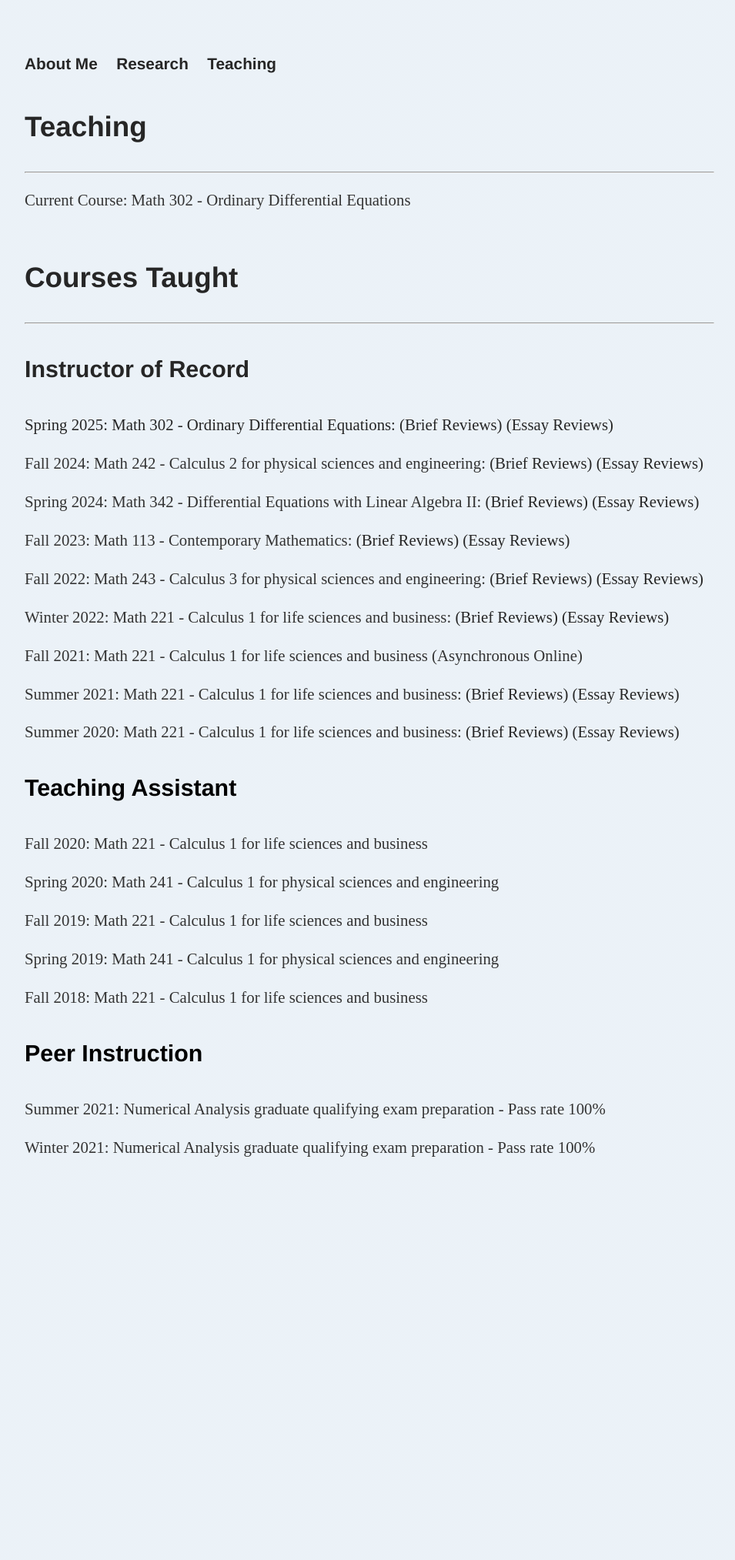
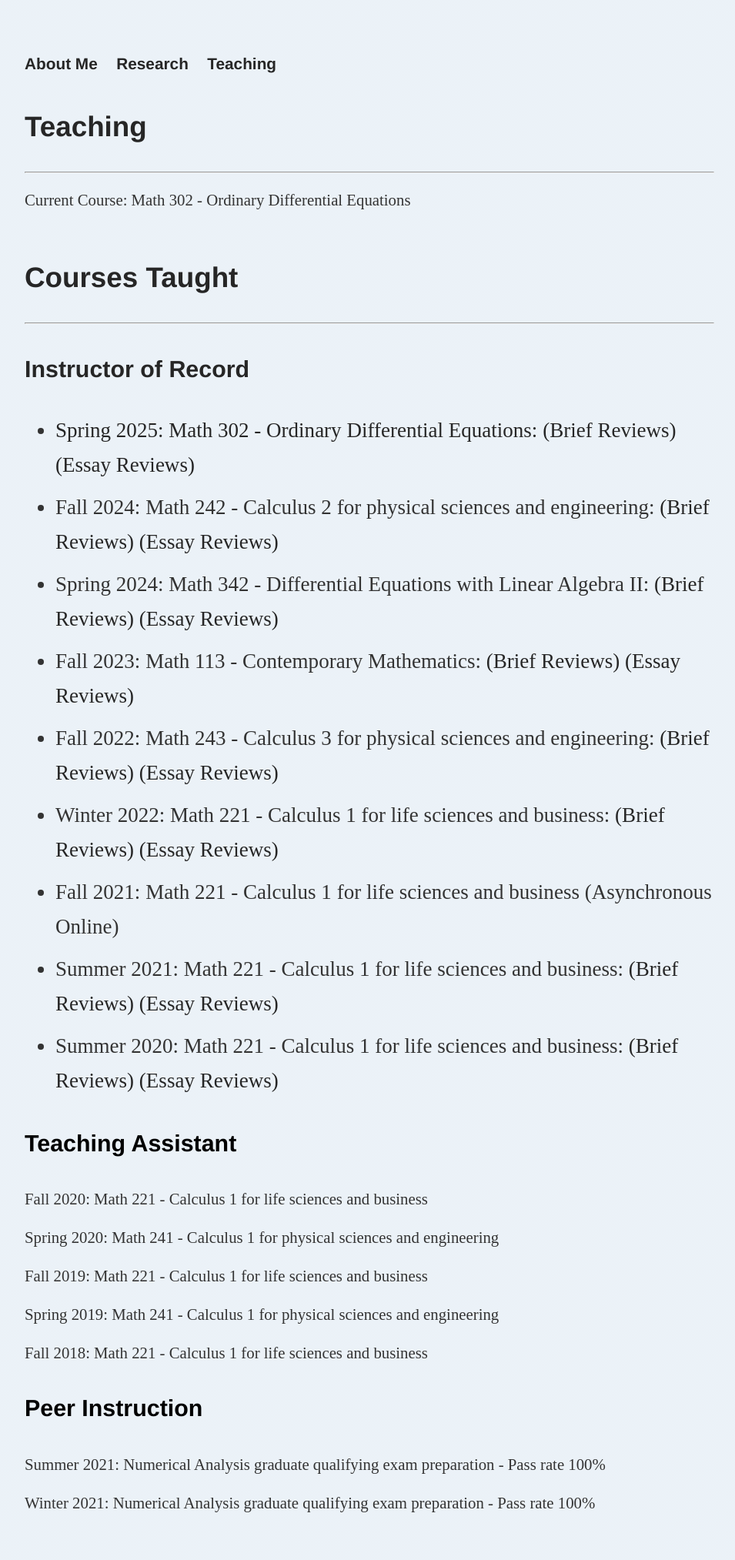
Before and after one commit to dhayes95/dhayes95.github.io, a Jekyll site: the page built from teaching/index.html, in a window 1280 px wide. Shown: the whole page at 77% size, without its empty margins (160-1115 px from the left). Built offline with Jekyll 4.4.1, drawn with Linux system fonts in a browser that asks for light colours; before the commit the page ends 1565 px from its top, so only the background shows below that.

Commit message:
Update index.html

```diff
--- a/teaching/index.html
+++ b/teaching/index.html
@@ -14,31 +14,33 @@
 			<h3>Courses Taught</h3>
 			<hr>
 			<h4>Instructor of Record</h4>
-				<p>Spring 2025: Math 302 - Ordinary Differential Equations:
+			<ul>
+				<li>Spring 2025: Math 302 - Ordinary Differential Equations:
 					<a href="reviews/S25_M302_Brief.pdf" class="download" title="Download as PDF">(Brief Reviews)</a>
-					<a href="reviews/S25_M302_Essay.pdf" class="download" title="Download as PDF">(Essay Reviews)</a></p>
-				<p>Fall 2024: Math 242 - Calculus 2 for physical sciences and engineering:
+					<a href="reviews/S25_M302_Essay.pdf" class="download" title="Download as PDF">(Essay Reviews)</a></li>
+				<li>Fall 2024: Math 242 - Calculus 2 for physical sciences and engineering:
 					<a href="reviews/F24_242_Brief.pdf" class="download" title="Download as PDF">(Brief Reviews)</a>
-					<a href="reviews/F24_242_Essay.pdf" class="download" title="Download as PDF">(Essay Reviews)</a></p>
-				<p>Spring 2024: Math 342 - Differential Equations with Linear Algebra II:
+					<a href="reviews/F24_242_Essay.pdf" class="download" title="Download as PDF">(Essay Reviews)</a></li>
+				<li>Spring 2024: Math 342 - Differential Equations with Linear Algebra II:
 					<a href="reviews/S24_342_Brief.pdf" class="download" title="Download as PDF">(Brief Reviews)</a>
-					<a href="reviews/S24_342_Essay.pdf" class="download" title="Download as PDF">(Essay Reviews)</a></p>
-				<p>Fall 2023: Math 113 - Contemporary Mathematics:
+					<a href="reviews/S24_342_Essay.pdf" class="download" title="Download as PDF">(Essay Reviews)</a></li>
+				<li>Fall 2023: Math 113 - Contemporary Mathematics:
 					<a href="reviews/F23_113_Brief.pdf" class="download" title="Download as PDF">(Brief Reviews)</a>
-					<a href="reviews/F23_113_Essay.pdf" class="download" title="Download as PDF">(Essay Reviews)</a></p>
-				<p>Fall 2022: Math 243 - Calculus 3 for physical sciences and engineering:
+					<a href="reviews/F23_113_Essay.pdf" class="download" title="Download as PDF">(Essay Reviews)</a></li>
+				<li>Fall 2022: Math 243 - Calculus 3 for physical sciences and engineering:
 					<a href="reviews/F22_243_Brief.pdf" class="download" title="Download as PDF">(Brief Reviews)</a>
-					<a href="reviews/F22_243_Essay.pdf" class="download" title="Download as PDF">(Essay Reviews)</a></p>
-				<p>Winter 2022: Math 221 - Calculus 1 for life sciences and business:
+					<a href="reviews/F22_243_Essay.pdf" class="download" title="Download as PDF">(Essay Reviews)</a></li>
+				<li>Winter 2022: Math 221 - Calculus 1 for life sciences and business:
 					<a href="reviews/W22_221_Brief.pdf" class="download" title="Download as PDF">(Brief Reviews)</a>
-					<a href="reviews/W22_221_Essay.pdf" class="download" title="Download as PDF">(Essay Reviews)</a></p>
-				<p>Fall 2021: Math 221 - Calculus 1 for life sciences and business (Asynchronous Online)</p>
-				<p>Summer 2021: Math 221 - Calculus 1 for life sciences and business:
+					<a href="reviews/W22_221_Essay.pdf" class="download" title="Download as PDF">(Essay Reviews)</a></li>
+				<li>Fall 2021: Math 221 - Calculus 1 for life sciences and business (Asynchronous Online)</li>
+				<li>Summer 2021: Math 221 - Calculus 1 for life sciences and business:
 					<a href="reviews/Su21_221_Brief.pdf" class="download" title="Download as PDF">(Brief Reviews)</a>
-					<a href="reviews/Su21_221_Essay.pdf" class="download" title="Download as PDF">(Essay Reviews)</a></p>
-				<p>Summer 2020: Math 221 - Calculus 1 for life sciences and business:
+					<a href="reviews/Su21_221_Essay.pdf" class="download" title="Download as PDF">(Essay Reviews)</a></li>
+				<li>Summer 2020: Math 221 - Calculus 1 for life sciences and business:
 					<a href="reviews/Su20_221_Brief.pdf" class="download" title="Download as PDF">(Brief Reviews)</a>
-					<a href="reviews/Su20_221_Essay.pdf" class="download" title="Download as PDF">(Essay Reviews)</a></p>
+					<a href="reviews/Su20_221_Essay.pdf" class="download" title="Download as PDF">(Essay Reviews)</a></li>
+			</ul>
 
 			<h4>Teaching Assistant</h4>
 			<p>Fall 2020: Math 221 - Calculus 1 for life sciences and business</p>
```
